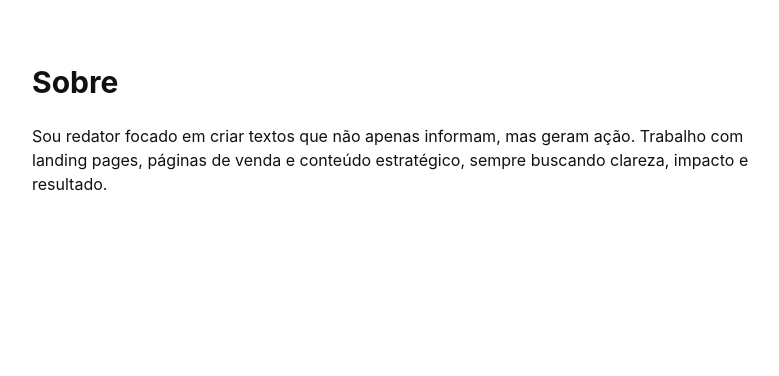
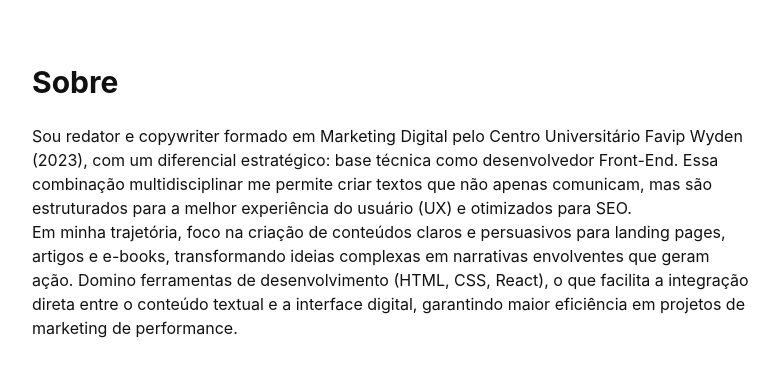
Before and after one commit to bhn-1302/brenno-copywriter, a Next.js app: page /sobre in a window 1280 px wide. Shown: the top 376 px of the page, without its empty margins (248-1027 px from the left). Built offline with nearby package versions, Linux system fonts and the light colour scheme.

Commit message:
atualização Sobre Mim

```diff
--- a/app/sobre/page.tsx
+++ b/app/sobre/page.tsx
@@ -4,9 +4,11 @@ export default function Sobre() {
       <h1 className="text-3xl font-bold mb-6">Sobre</h1>
 
       <p>
-        Sou redator focado em criar textos que não apenas informam, mas geram
-        ação. Trabalho com landing pages, páginas de venda e conteúdo
-        estratégico, sempre buscando clareza, impacto e resultado.
+        Sou redator e copywriter formado em Marketing Digital pelo Centro Universitário Favip Wyden (2023), com um diferencial estratégico: base técnica como desenvolvedor Front-End. Essa combinação multidisciplinar me permite criar textos que não apenas comunicam, mas são estruturados para a melhor experiência do usuário (UX) e otimizados para SEO.
+      </p>
+
+      <p>
+        Em minha trajetória, foco na criação de conteúdos claros e persuasivos para landing pages, artigos e e-books, transformando ideias complexas em narrativas envolventes que geram ação. Domino ferramentas de desenvolvimento (HTML, CSS, React), o que facilita a integração direta entre o conteúdo textual e a interface digital, garantindo maior eficiência em projetos de marketing de performance.
       </p>
     </main>
   );
```
